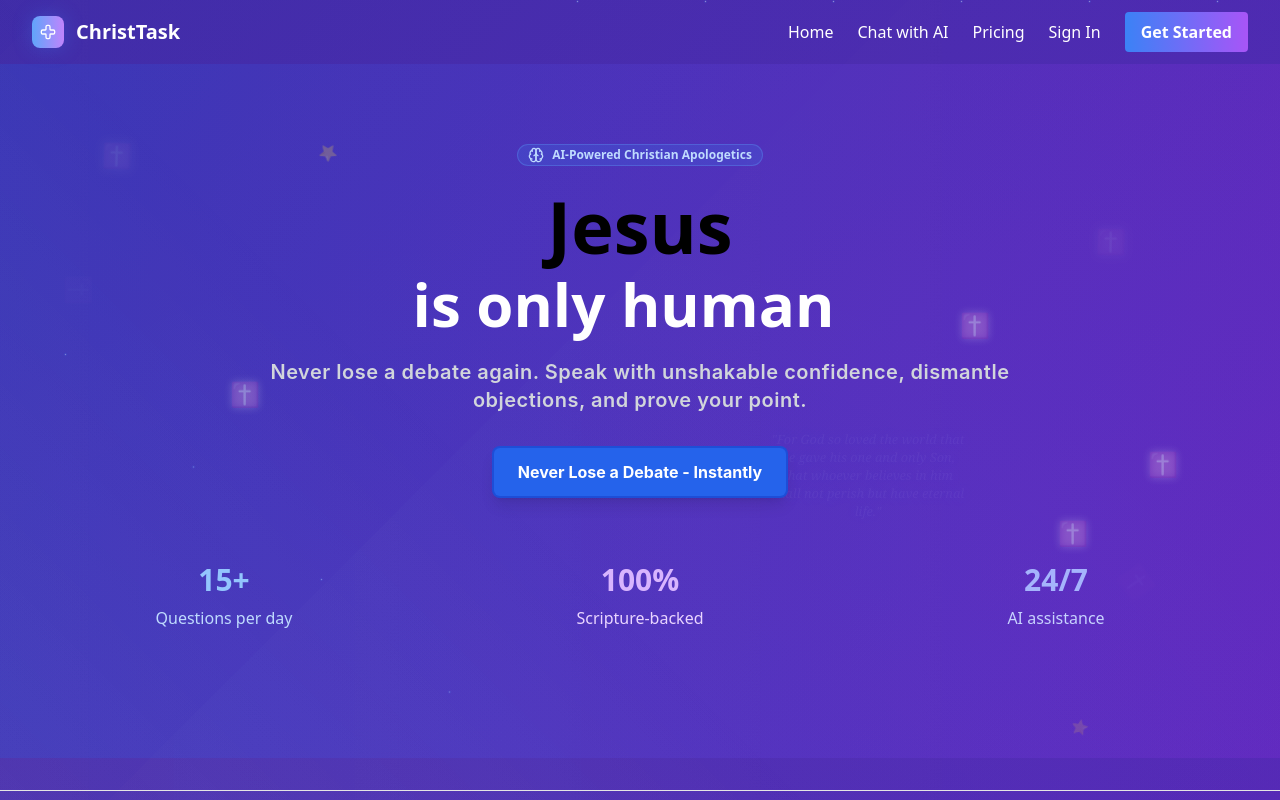
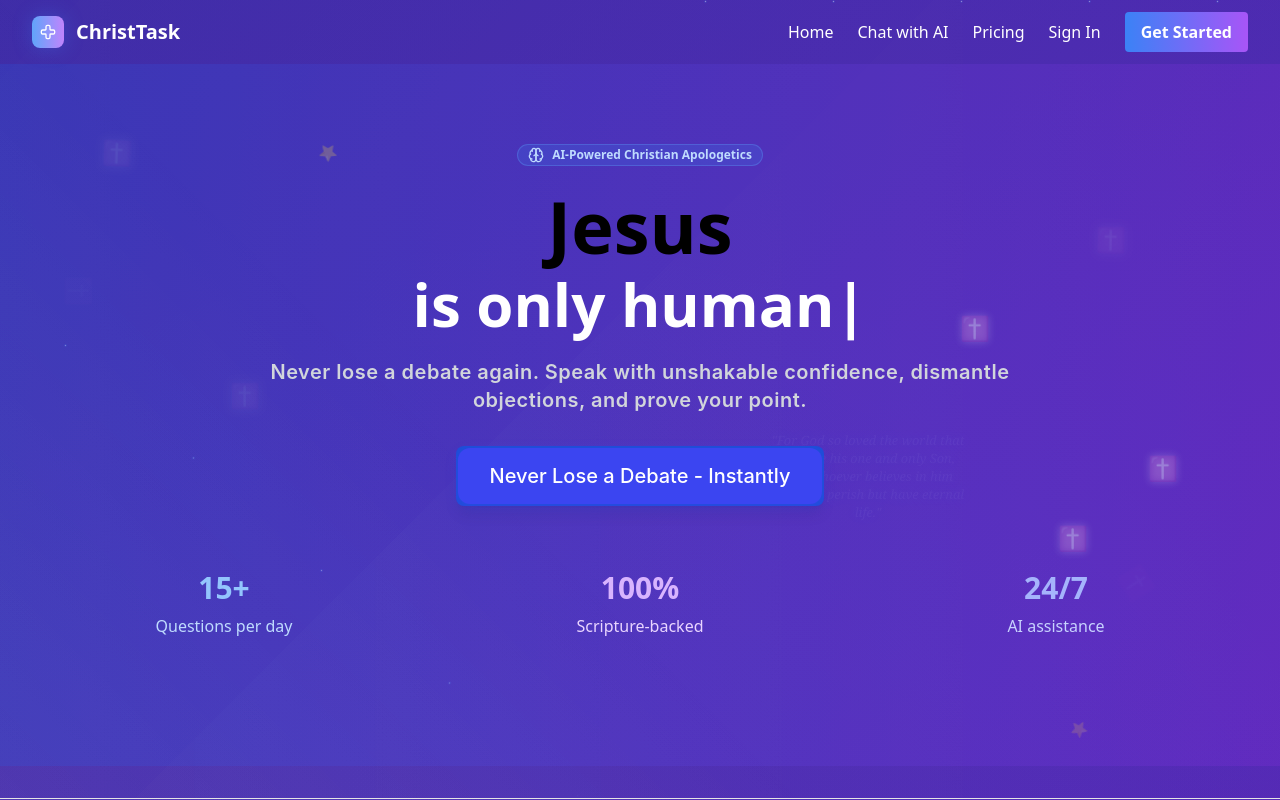
Before and after one commit to dimitrovic/christtasklovable-ai, a React (Vite) app: page / in a window 1280 px wide. Shown: the top 800 px of the page. Built offline with nearby package versions, Linux system fonts and the light colour scheme.

Commit message:
Update hero button to match new design: Inter, 20px, 500, #3B45F1, 12px radius, padding, shadow, hover, no border

```diff
--- a/src/index.css
+++ b/src/index.css
@@ -673,14 +673,18 @@
 
 /* Hero button font styling */
 .hero-button {
-  font-family: -apple-system, BlinkMacSystemFont, "Segoe UI", Roboto, sans-serif !important;
-  font-weight: 700 !important;
-  font-size: 1rem !important;
-  font-style: normal !important;
-  line-height: 1.5 !important;
-  letter-spacing: normal !important;
-  text-transform: none !important;
-  background-color: #2563eb !important;
+  background-color: #3B45F1 !important;
+  font-family: 'Inter', sans-serif !important;
+  font-size: 20px !important;
+  font-weight: 500 !important;
+  border: none !important;
+  border-radius: 12px !important;
+  padding: 16px 32px !important;
   color: #fff !important;
-  text-shadow: none !important;
+  cursor: pointer !important;
+  box-shadow: 0 4px 12px rgba(59, 69, 241, 0.4) !important;
+  transition: all 0.2s ease !important;
 }
+.hero-button:hover {
+  box-shadow: 0 6px 16px rgba(59, 69, 241, 0.5) !important;
+}
```
